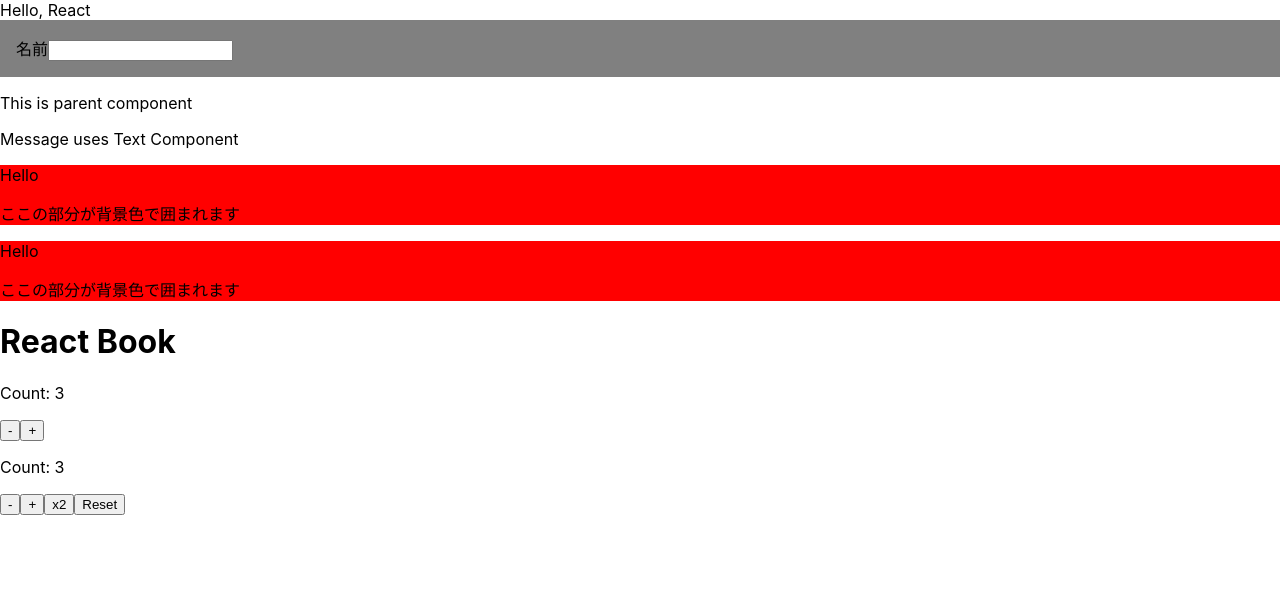
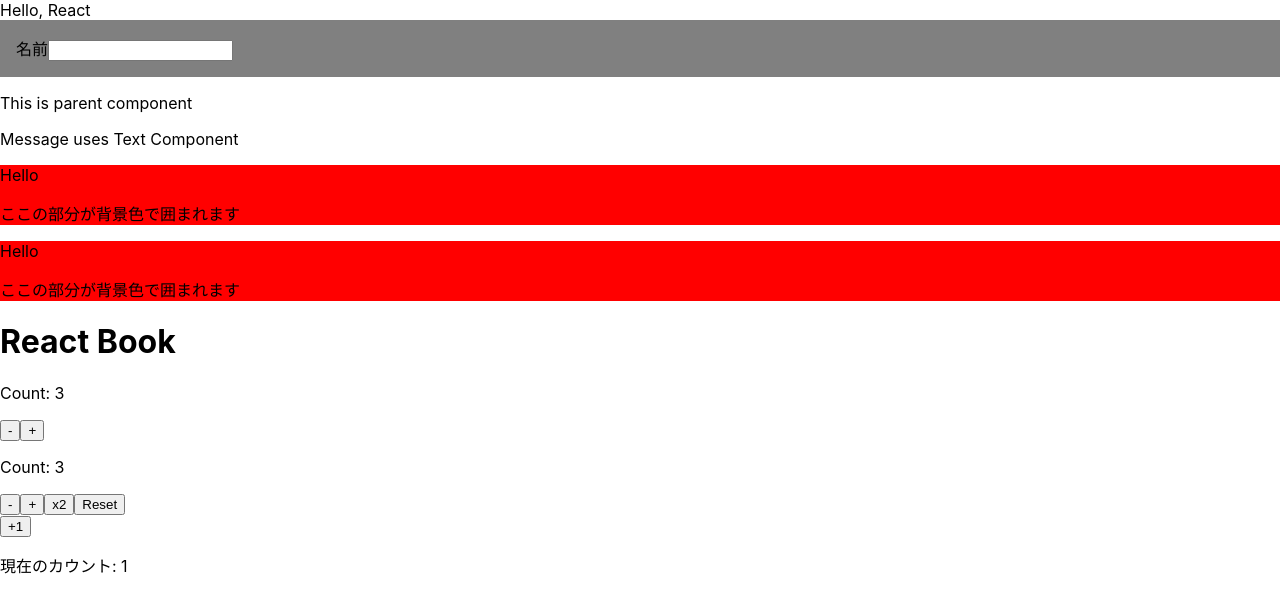
Before and after one commit to GitOgatatsu/react-sample, a React (Create React App) app: page / in a window 1280 px wide. Shown: the top 612 px of the page. Built offline with nearby package versions, Linux system fonts and the light colour scheme.

Commit message:
2023/06/08 09:34

```diff
--- /dev/null
+++ b/src/components/Parent3.tsx
@@ -0,0 +1,38 @@
+import { memo, useState } from "react";
+
+type FizzProps = {
+	isFizz: boolean;
+};
+
+const Fizz = (props: FizzProps) => {
+	const { isFizz } = props;
+	console.log("Fizzが再描画されました, isFizz = ${ isFizz }");
+	return <span>{isFizz ? "Fizz" : ""}</span>
+};
+
+type BuzzProps = {
+	isBuzz: boolean;
+};
+
+const Buzz = memo<BuzzProps>((props) => {
+	const { isBuzz } = props;
+	console.log("Buzzが再描画されました, isBuzz = ${ isBuzz }");
+	return <span>{isBuzz ? "Buzz" : ""}</span>
+});
+
+export const Parent3 = () => {
+	const [count, setCount] = useState(1);
+	const isFizz = count % 3 === 0;
+	const isBuzz = count % 5 === 0;
+	console.log("Parent3が再描画されました, count = ${ count }");
+	return (
+		<div>
+			<button onClick={() => setCount((c) => c + 1)}>+1</button>
+			<p>{`現在のカウント: ${count}`}</p>
+			<p>
+				<Fizz isFizz={isFizz} />
+				<Buzz isBuzz={isBuzz} />
+			</p>
+		</div>
+	);
+};
--- a/src/index.tsx
+++ b/src/index.tsx
@@ -10,6 +10,7 @@
 import ContextSample from './components/ContextSample';
 import Counter from './Counter';
 import Counter2 from './components/Counter2';
+import { Parent3 } from "./components/Parent3";
 import reportWebVitals from './reportWebVitals';
 
 const root = ReactDOM.createRoot(
@@ -25,6 +26,7 @@
 		<ContextSample />
 		<Counter initialValue={3} />
 		<Counter2 initialValue={3} />
+		<Parent3 />
   </React.StrictMode>
 );
 
```
